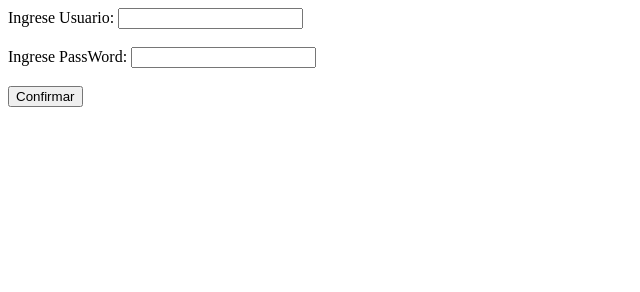
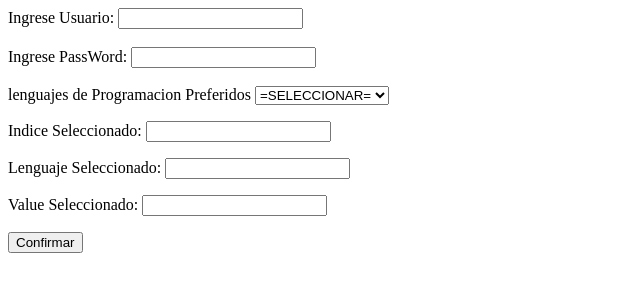
Before and after one commit to Jhonatanisai8/37-MI-FORMULARIO-EN-JS-MANEJO-DE-EVENTOS, a plain HTML site: page index.html in a window 1280 px wide. Shown: the whole page, without its empty margins (0-640 px from the left). Drawn offline with Linux system fonts and the light colour scheme.

Commit message:
evento de onChange en inputs de tipo select, options

```diff
--- a/code.js
+++ b/code.js
@@ -5,7 +5,10 @@ let contrasenia = 'admin123'
 function verificar() {
     let clave = document.getElementById('password').value
     let user = document.getElementById('userName').value
-
+    let indexSeleccion = document.getElementById('lenguajes')
+    if (indexSeleccion.selectedIndex == 0) {
+        alert('Por favor seleccionar una opcion')
+    }
     if (clave != contrasenia && userName != user) {
         alert('Clave  y Usuario incorrectos, Intente de nuevo')
         control++
@@ -16,3 +19,11 @@ function verificar() {
         window.open("htpps://www.google.com")
     }
 }
+
+
+function seleccionarLenguaje() {
+    let indexSeleccion = document.getElementById('lenguajes')
+    document.getElementById('text01').value = indexSeleccion.selectedIndex
+    document.getElementById('text02').value = indexSeleccion.options[indexSeleccion.selectedIndex].text
+    document.getElementById('text03').value = indexSeleccion.options[indexSeleccion.selectedIndex].value
+}
--- a/index.html
+++ b/index.html
@@ -21,6 +21,22 @@
             <input type="password" id="password">
         </div>
         <br>
+        <div>
+            <label for="lenguajes">lenguajes de Programacion Preferidos</label>
+            <select name="lenguajes" id="lenguajes" onchange="seleccionarLenguaje()">
+                <option value="=SELECCIONAR=">=SELECCIONAR=</option>
+                <option value="java">Java</option>
+                <option value="python">Python</option>
+                <option value="ruby">Ruby</option>
+                <option value="javascript">JavaScript</option>
+            </select>
+        </div>
+
+        <div>
+            <p>Indice Seleccionado: <input type="text" name="text01" id="text01"></p>
+            <p>Lenguaje Seleccionado: <input type="text" name="text02" id="text02"></p>
+            <p>Value Seleccionado: <input type="text" name="text03" id="text03"></p>
+        </div>
 
         <div>
             <input type="button" value="Confirmar" onclick="verificar()">
```
